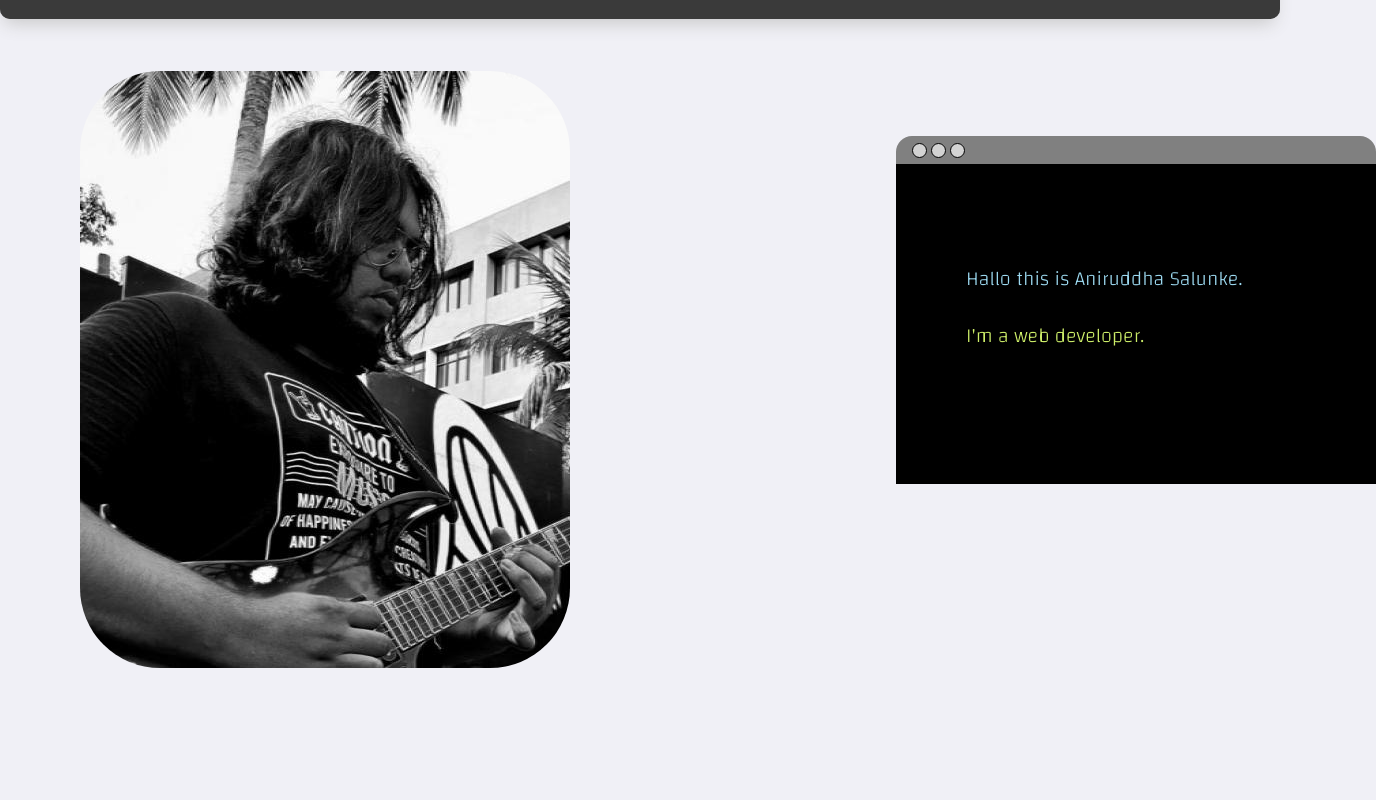
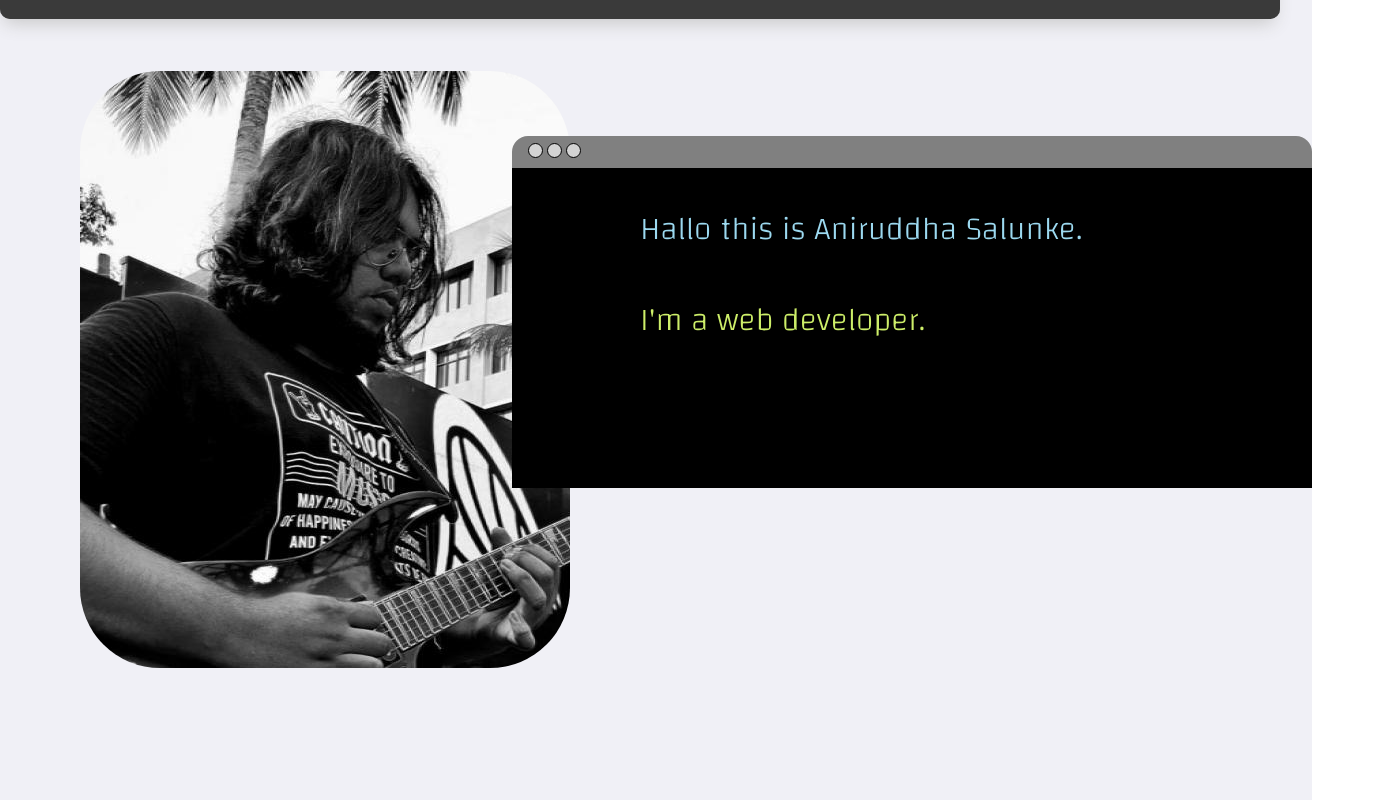
Before and after one commit to Anisalunke/my_portfolio, a Next.js app: page / in a window 1280 px wide. Shown: the part 1140-1940 px from the top of the page, 1376 px wide, since content can reach past the window. Built offline with nearby package versions, Linux system fonts and the light colour scheme; grey boxes are pictures that could not be loaded; a web font is replaced by a local one.

Commit message:
fourth commit

```diff
--- a/styles/About.module.css
+++ b/styles/About.module.css
@@ -24,12 +24,12 @@
 
 .menu {
     position: relative;
-    width: 30rem;
+    width: 50rem;
     height: 2rem;
     background-color: grey;
     border-top-left-radius: 1rem;
     border-top-right-radius: 1rem;
-    left: 70%;
+    left: 40%;
     bottom: 48.5rem;
 
 
@@ -83,22 +83,22 @@
 }
 
 .screen {
-    width: 30rem;
+    width: 50rem;
     height: 20rem;
     background-color: black;
     position: relative;
-    bottom: 50rem;
-    left: 70%;
+    bottom: 50.5rem;
+    left: 40%;
 
 }
 
 .screen p {
     position: relative;
-    top: 30%;
+    top: 10%;
     left: 50%;
     margin-left: -8.5em;
     text-align: left;
-    font-size: 1.25em;
+    font-size: 2em;
     font-family: 'Changa', sans-serif;
     white-space: nowrap;
     overflow: hidden;
```
